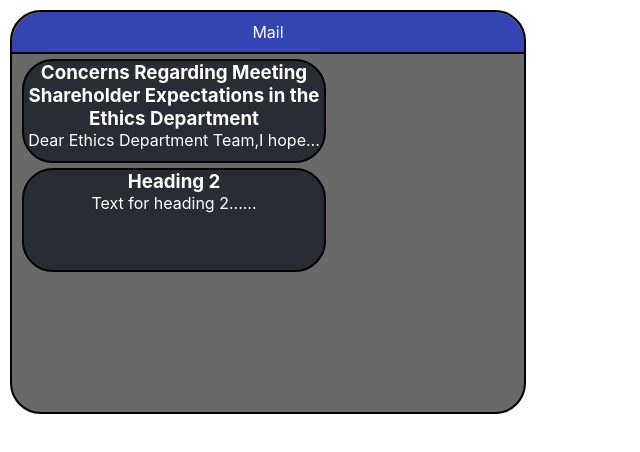
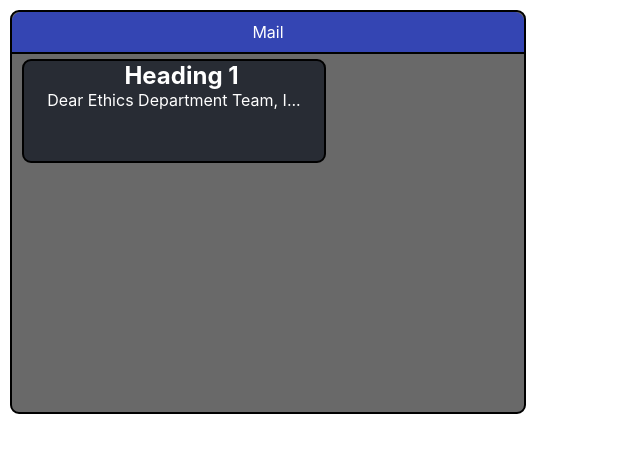
Before and after one commit to p-jeff/predip, a React (Create React App) app: page / in a window 1280 px wide. Shown: the top 452 px of the page, without its empty margins (0-640 px from the left). Built offline with nearby package versions, Linux system fonts and the light colour scheme.

Commit message:
Marked works, just have to add styling

```diff
--- a/package.json
+++ b/package.json
@@ -6,6 +6,7 @@
     "@testing-library/jest-dom": "^5.17.0",
     "@testing-library/react": "^13.4.0",
     "@testing-library/user-event": "^13.5.0",
+    "marked": "^11.1.0",
     "react": "^18.2.0",
     "react-dom": "^18.2.0",
     "react-scripts": "5.0.1",
--- a/src/App.css
+++ b/src/App.css
@@ -4,12 +4,12 @@
   max-height: 100vh;
   height: 50vh;
   margin-left: 25vw;
-  border-radius: 31px 31px 31px 31px;
-  -webkit-border-radius: 31px 31px 31px 31px;
-  -moz-border-radius: 31px 31px 31px 31px;
+  border-radius: 9px 9px 9px 9px;
+  -webkit-border-radius: 9px 9px 9px 9px;
+  -moz-border-radius: 9px 9px 9px 9px;
   border: 2px solid #000000;
   margin: 10px;
-  background-color: dimgray
+  background-color: dimgray;
 }
 
 header {
@@ -17,9 +17,9 @@ header {
   border-bottom: #000000 solid 2px;
   padding: 10px;
   background-color: rgb(52, 69, 179);
-  border-radius: 31px 31px 0px 0px;
-  -webkit-border-radius: 31px 31px 0px 0px;
-  -moz-border-radius: 31px 31px 0px 0px;
+  border-radius: 9px 9px 0px 0px;
+  -webkit-border-radius: 9px 9px 0px 0px;
+  -moz-border-radius: 9px 9px 0px 0px;
 }
 
 .mailBody {
@@ -37,9 +37,9 @@ header {
   overflow: hidden;
   cursor: pointer;
   margin: 5px;
-  border-radius: 31px 31px 31px 31px;
-  -webkit-border-radius: 31px 31px 31px 31px;
-  -moz-border-radius: 31px 31px 31px 31px;
+  border-radius: 9px 9px 9px 9px;
+  -webkit-border-radius: 9px 9px 9px 9px;
+  -moz-border-radius: 9px 9px 9px 9px;
   border: 2px solid #000000;
   background-color: #282c34;
 }
@@ -49,13 +49,23 @@ header {
   height: 100%; /* full height of the viewport */
   top: 0;
   left: 0;
-  position:absolute;
-  overflow: auto;
-  border-radius: 31px 31px 31px 31px;
-  -webkit-border-radius: 31px 31px 31px 31px;
-  -moz-border-radius: 31px 31px 31px 31px;
+  position: absolute;
+  overflow-x: hidden;
+  border-radius: 9px 9px 9px 9px;
+  -webkit-border-radius: 9px 9px 9px 9px;
+  -moz-border-radius: 9px 9px 9px 9px;
   border: 2px solid #000000;
   background-color: #282c34;
+  text-align: left;
+}
+
+h2 {
+  margin-left: 5%;
+}
+
+p {
+  margin-left: 3%;
+  margin-right: 3%;
 }
 
 .close-btn {
--- a/src/App.js
+++ b/src/App.js
@@ -1,9 +1,16 @@
 import "./App.css";
 import React, { useState } from "react";
+import { marked } from "marked";
 
-function ExpandingDiv({ heading, text }) {
+function ExpandingDiv({ heading, markdownText }) {
   const [isExpanded, setIsExpanded] = useState(false);
-  const previewText = text.split(' ').slice(0, 5).join(' ') + '...';
+
+  // Render the first few words as a preview
+  const previewText = markdownText.split(" ").slice(0, 5).join(" ") + "...";
+
+  const getMarkdownHtml = (markdown) => {
+    return { __html: marked(markdown, { sanitize: true }) };
+  };
 
   const handleClick = () => {
     setIsExpanded(!isExpanded);
@@ -12,24 +19,34 @@ function ExpandingDiv({ heading, text }) {
   return (
     <div
       className={isExpanded ? "expanded" : "collapsed"}
-      onClick={!isExpanded ? handleClick : undefined} // Prevent toggle when expanded
+      onClick={!isExpanded ? handleClick : undefined}
     >
+      <h2>{heading}</h2>
+      {isExpanded ? (
+        <div
+          className="email"
+          dangerouslySetInnerHTML={getMarkdownHtml(markdownText)}
+        />
+      ) : (
+        <p>{previewText}</p>
+      )}
       {isExpanded && (
         <span className="close-btn" onClick={handleClick}>
           &times;
         </span>
       )}
-      <h3>{heading}</h3>
-      <p>{isExpanded ? text : previewText}</p>
     </div>
   );
 }
 
 function App() {
   const data = [
-    { heading: "Concerns Regarding Meeting Shareholder Expectations in the Ethics Department", text: "Dear Ethics Department Team,I hope this message finds you well. I am writing to express some concerns that have recently come to my attention. It has been observed that the department's output has not been aligning with the established goals, a situation that is causing significant dissatisfaction among our shareholders. This misalignment not only impacts our department's performance but also affects the company's reputation and stakeholder confidence. I would appreciate it if we could urgently address these issues, ensuring our practices align with both our internal standards and shareholder expectations. Your immediate attention and action in improving our output and meeting our goals are crucial. Thank you for your understanding and cooperation in this matter. Best regards,[Your Name]" },
-    { heading: "Heading 2", text: "Text for heading 2..." },
-    // Add more objects for each heading and text
+    {
+      heading: "Heading 1",
+      markdownText:
+        "Dear Ethics Department Team, \n\nI hope this message finds you well. I am writing to express some concerns that have recently come to my attention. It has been observed that the department's output has not been aligning with the established goals, a situation that is causing significant dissatisfaction among our shareholders. This misalignment not only impacts our department's performance but also affects the company's reputation and stakeholder confidence. I would appreciate it if we could urgently address these issues, ensuring our practices align with both our internal standards and shareholder expectations. Your immediate attention and action in improving our output and meeting our goals are crucial. \n\nThank you for your understanding and cooperation in this matter. \n\nBest regards,\nJohannes",
+    },
+    // ... other data entries ...
   ];
 
   return (
@@ -37,7 +54,11 @@ function App() {
       <header>Mail</header>
       <div className="mailBody">
         {data.map((item, index) => (
-          <ExpandingDiv key={index} heading={item.heading} text={item.text} />
+          <ExpandingDiv
+            key={index}
+            heading={item.heading}
+            markdownText={item.markdownText}
+          />
         ))}
       </div>
     </div>
```
Also changed, not shown: public/test.md (+2 -1 lines), 1 other file (tests, documents, lock files or other folders).
